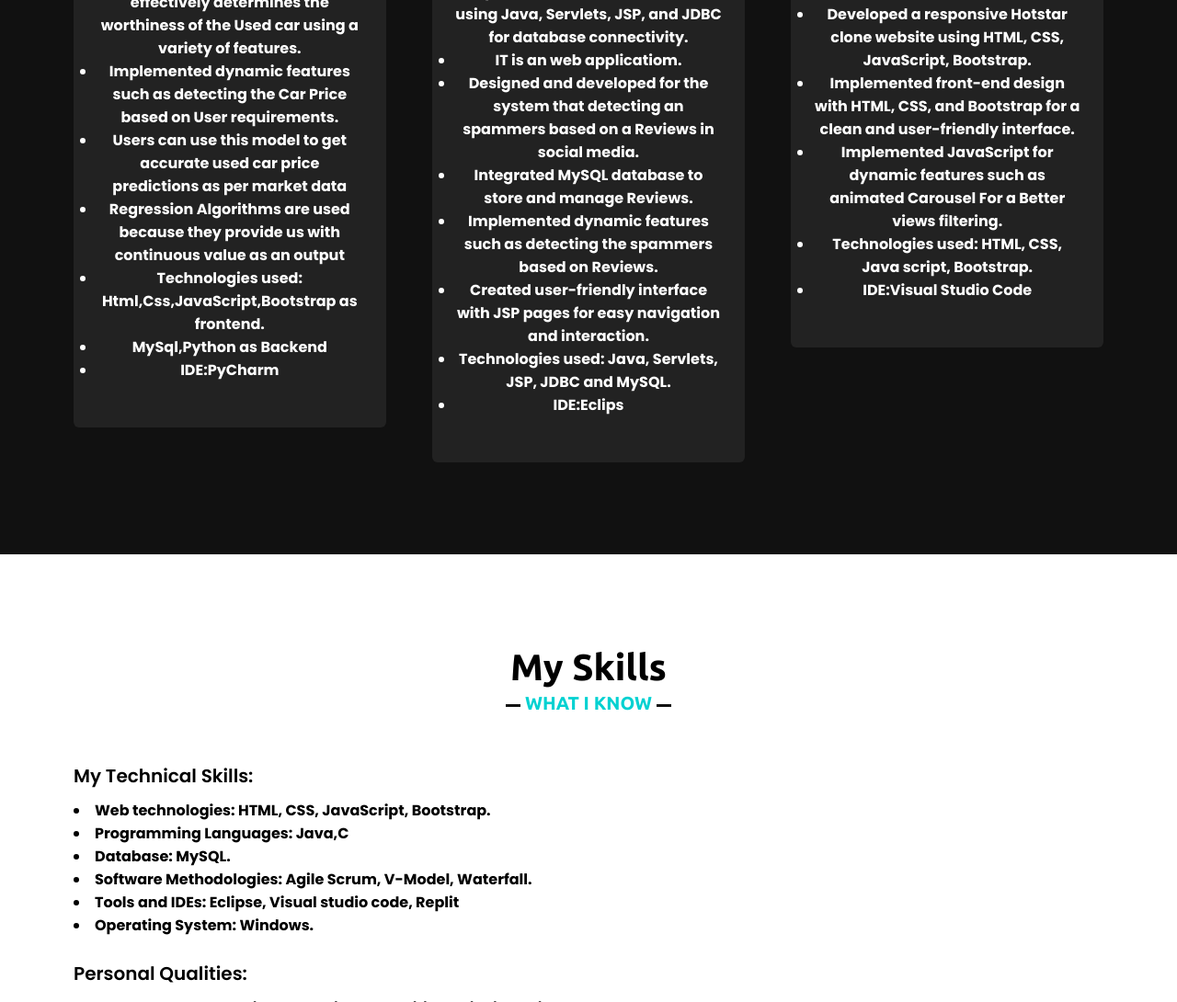
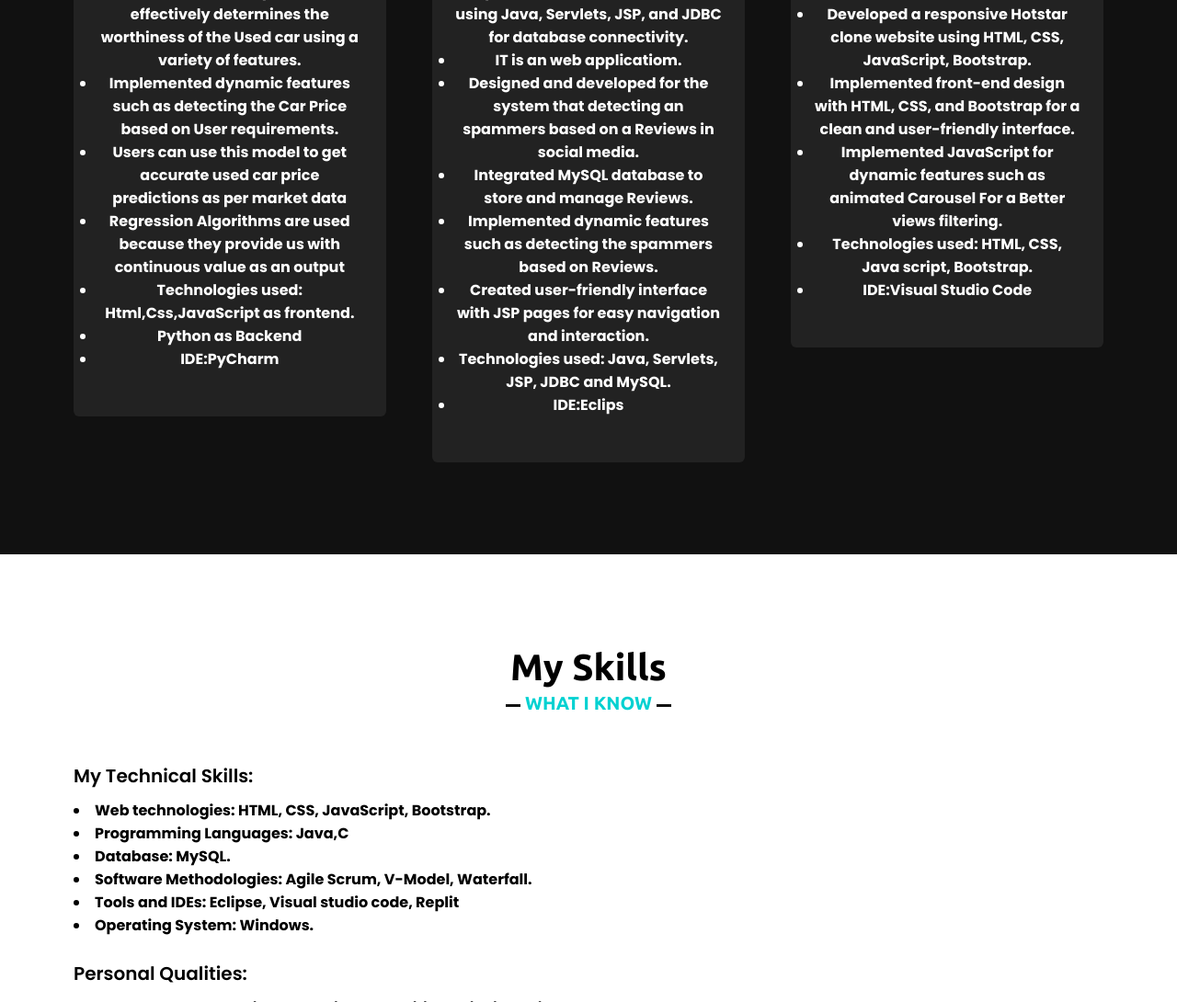
Before and after one commit to Akhildiddi1/portfolio1, a plain HTML site: page index.html in a window 1280 px wide. Shown: the part 2291-3381 px from the top of the page at 92% size. Drawn offline with nearby package versions, Linux system fonts and the light colour scheme.

Commit message:
Update index.html

```diff
--- a/index.html
+++ b/index.html
@@ -106,8 +106,8 @@
 								<li>Implemented dynamic features such as detecting the Car Price based on User requirements.</li>
 								<li>Users can use this model to get accurate used car price predictions as per market data</li>
 								<li>Regression Algorithms are used because they provide us with continuous value as an output</li>
-								<li><b>Technologies used:</b> Html,Css,JavaScript,Bootstrap as frontend.</li>
-								<li>MySql,Python as Backend</li>
+								<li><b>Technologies used:</b> Html,Css,JavaScript as frontend.</li>
+								<li>Python as Backend</li>
 								<li><B>IDE:</B>PyCharm</li>
 							</ul>
 						</p>
```
